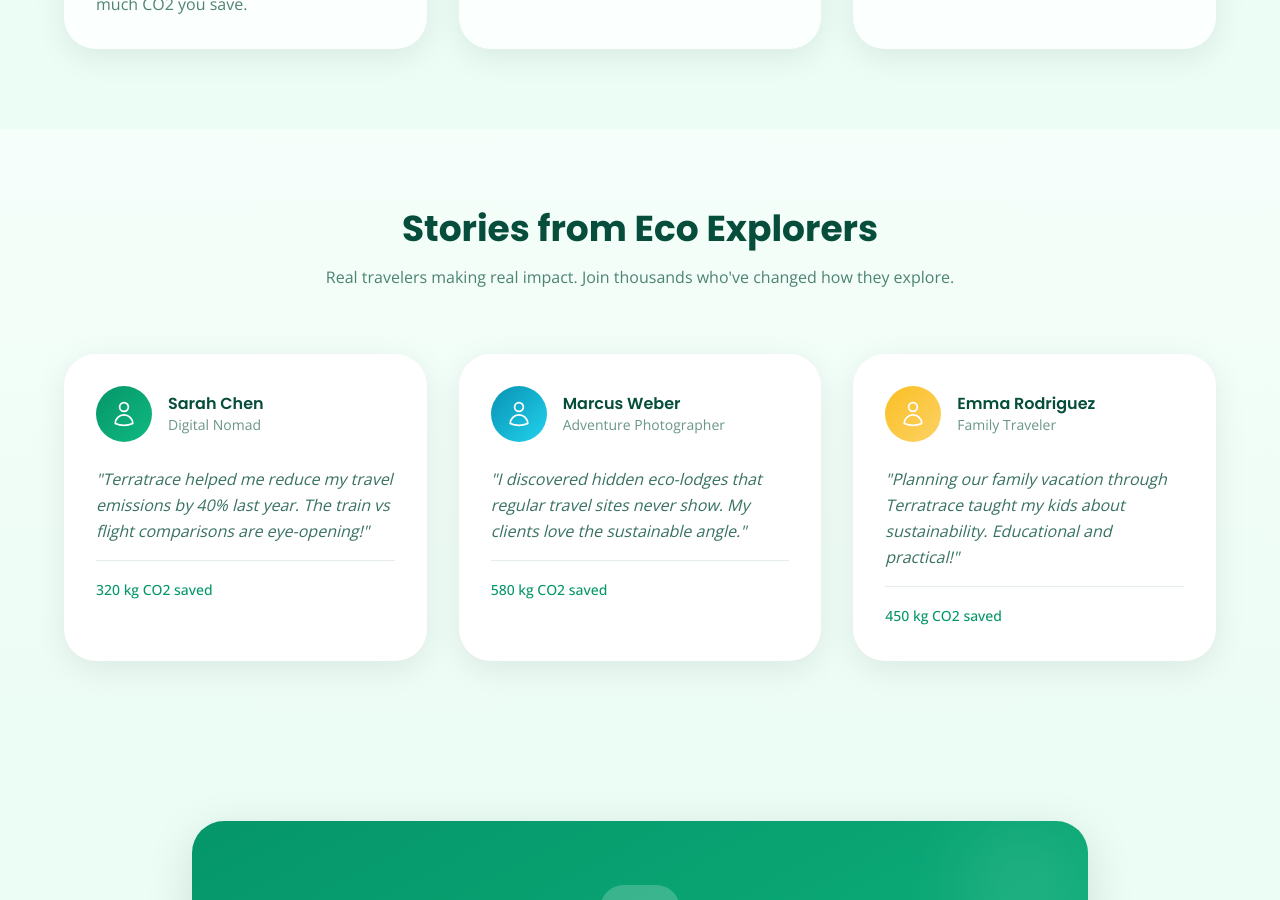
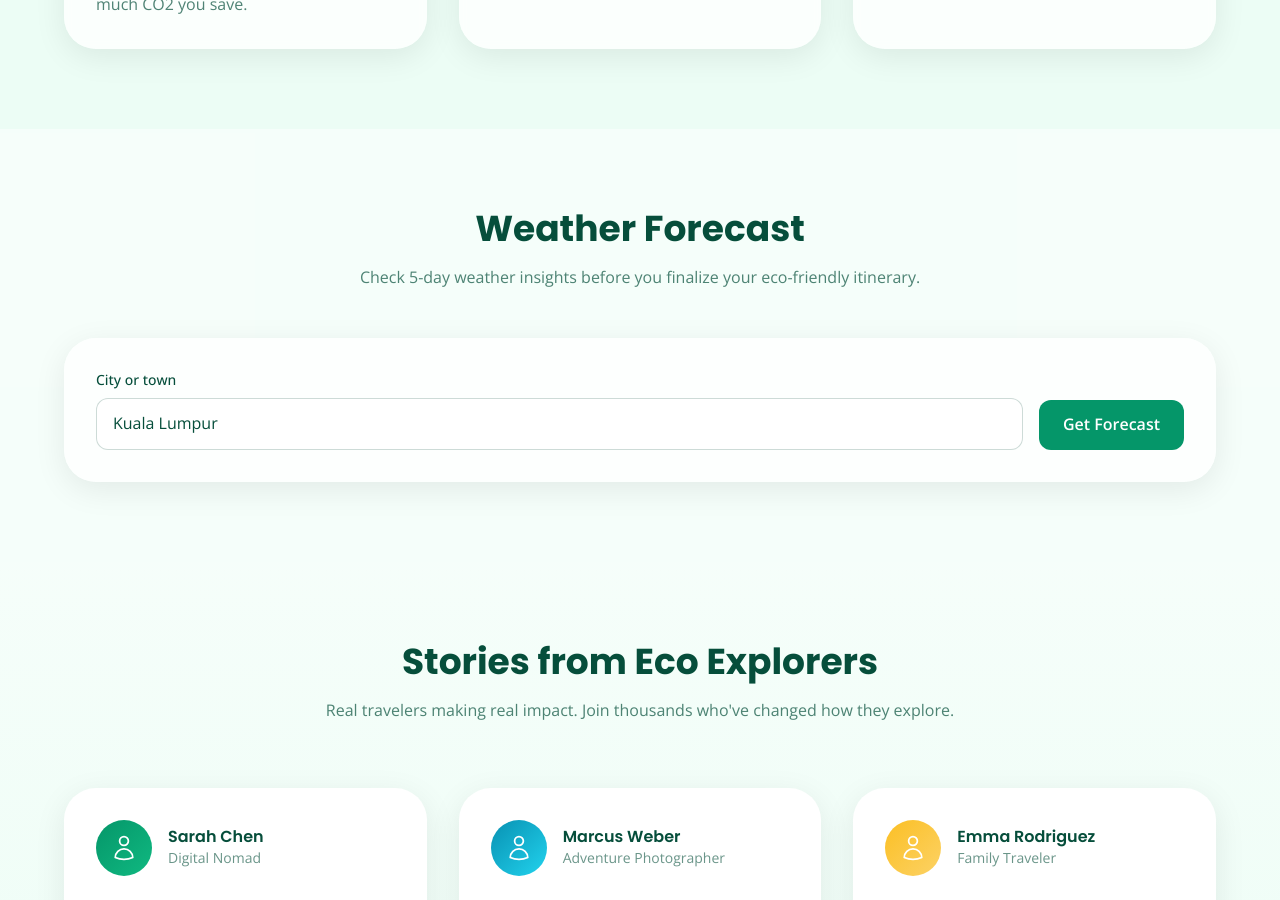
Before and after one commit to Heng-Yi-Kang/Terratrace, a Next.js app in the folder frontend/: page / in a window 1280 px wide. Shown: the part 1900-2800 px from the top of the page. Built offline with nearby package versions, Linux system fonts and the light colour scheme.

Commit message:
feat: add weather forecast UI section connected to backend API

```diff
--- a/frontend/src/app/page.tsx
+++ b/frontend/src/app/page.tsx
@@ -1,3 +1,5 @@
+import WeatherForecastSection from '@/components/weather-forecast-section'
+
 // Heroicons SVG Icons
 const LeafIcon = () => (
   <svg xmlns="http://www.w3.org/2000/svg" fill="none" viewBox="0 0 24 24" strokeWidth={1.5} stroke="currentColor" className="w-6 h-6">
@@ -55,6 +57,7 @@ const Navbar = () => (
         </a>
         <div className="hidden md:flex items-center gap-8">
           <a href="#features" className="text-text/70 hover:text-primary transition-colors duration-200 cursor-pointer font-medium">Features</a>
+          <a href="#weather" className="text-text/70 hover:text-primary transition-colors duration-200 cursor-pointer font-medium">Weather</a>
           <a href="#testimonials" className="text-text/70 hover:text-primary transition-colors duration-200 cursor-pointer font-medium">Stories</a>
           <a href="#cta" className="text-text/70 hover:text-primary transition-colors duration-200 cursor-pointer font-medium">About</a>
         </div>
@@ -404,6 +407,7 @@ export default function Home() {
       <HeroSection />
       <ProblemSection />
       <FeaturesSection />
+      <WeatherForecastSection />
       <TestimonialsSection />
       <CTASection />
       <Footer />
--- /dev/null
+++ b/frontend/src/components/weather-forecast-section.tsx
@@ -0,0 +1,180 @@
+'use client'
+
+import Image from 'next/image'
+import { FormEvent, useMemo, useState } from 'react'
+
+type ForecastItem = {
+  date: string
+  temperature: number
+  minTemperature: number
+  maxTemperature: number
+  humidity: number
+  description: string
+  summary: string
+  icon: string
+  windSpeed: number
+}
+
+type WeatherResponse = {
+  city: string
+  country: string
+  units: 'metric' | 'imperial' | string
+  forecast: ForecastItem[]
+}
+
+const toDayLabel = (isoDate: string): string => {
+  const parsed = new Date(`${isoDate}T00:00:00`)
+  return parsed.toLocaleDateString(undefined, {
+    weekday: 'short',
+    month: 'short',
+    day: 'numeric',
+  })
+}
+
+const toUnitLabel = (units: string): string => {
+  if (units === 'imperial') return '°F'
+  return '°C'
+}
+
+export default function WeatherForecastSection() {
+  const [city, setCity] = useState('Kuala Lumpur')
+  const [searchedCity, setSearchedCity] = useState('')
+  const [loading, setLoading] = useState(false)
+  const [error, setError] = useState('')
+  const [result, setResult] = useState<WeatherResponse | null>(null)
+
+  const unitLabel = useMemo(() => toUnitLabel(result?.units || 'metric'), [result?.units])
+
+  const fetchWeather = async (event: FormEvent<HTMLFormElement>) => {
+    event.preventDefault()
+
+    const normalizedCity = city.trim()
+    if (!normalizedCity) {
+      setError('Please enter a city name.')
+      setResult(null)
+      return
+    }
+
+    setLoading(true)
+    setError('')
+
+    try {
+      const baseUrl = process.env.NEXT_PUBLIC_API_BASE_URL || 'http://localhost:3001'
+      const response = await fetch(`${baseUrl}/api/weather/forecast?city=${encodeURIComponent(normalizedCity)}`)
+      const data = (await response.json()) as WeatherResponse & { error?: string }
+
+      if (!response.ok) {
+        throw new Error(data.error || 'Failed to fetch weather forecast.')
+      }
+
+      setResult(data)
+      setSearchedCity(normalizedCity)
+    } catch (err) {
+      const message = err instanceof Error ? err.message : 'Failed to fetch weather forecast.'
+      setError(message)
+      setResult(null)
+    } finally {
+      setLoading(false)
+    }
+  }
+
+  return (
+    <section id="weather" className="py-20 px-4 bg-white/50">
+      <div className="max-w-6xl mx-auto">
+        <div className="text-center mb-12">
+          <h2 className="font-heading font-bold text-3xl md:text-4xl text-text mb-4">Weather Forecast</h2>
+          <p className="text-text/70 max-w-2xl mx-auto">
+            Check 5-day weather insights before you finalize your eco-friendly itinerary.
+          </p>
+        </div>
+
+        <div className="bg-white/80 backdrop-blur-sm rounded-organic-lg p-6 md:p-8 shadow-organic">
+          <form onSubmit={fetchWeather} className="flex flex-col md:flex-row gap-4 md:items-end">
+            <div className="flex-1">
+              <label htmlFor="city" className="block text-sm font-medium text-text mb-2">
+                City or town
+              </label>
+              <input
+                id="city"
+                value={city}
+                onChange={(event) => setCity(event.target.value)}
+                placeholder="e.g., Singapore"
+                className="w-full px-4 py-3 rounded-xl border border-text/20 text-text bg-white focus:outline-none focus:ring-2 focus:ring-primary/40 focus:border-primary transition-colors duration-200"
+              />
+            </div>
+            <button
+              type="submit"
+              disabled={loading}
+              className="bg-primary text-white px-6 py-3 rounded-xl font-semibold hover:bg-secondary disabled:opacity-70 disabled:cursor-not-allowed transition-colors duration-200 cursor-pointer"
+            >
+              {loading ? 'Checking weather...' : 'Get Forecast'}
+            </button>
+          </form>
+
+          {error && (
+            <div className="mt-4 rounded-xl border border-red-200 bg-red-50 px-4 py-3 text-red-700">
+              {error}
+            </div>
+          )}
+
+          {result && (
+            <div className="mt-8">
+              <div className="flex items-center justify-between flex-wrap gap-3 mb-5">
+                <h3 className="font-heading font-semibold text-xl text-text">
+                  {result.city}, {result.country}
+                </h3>
+                <p className="text-sm text-text/60">Showing forecast for: {searchedCity}</p>
+              </div>
+
+              <div className="grid sm:grid-cols-2 lg:grid-cols-5 gap-4">
+                {result.forecast.map((item) => (
+                  <article
+                    key={item.date}
+                    className="bg-background rounded-2xl p-4 shadow-organic border border-white/70"
+                  >
+                    <p className="text-sm font-medium text-text/80">{toDayLabel(item.date)}</p>
+                    <div className="mt-2 flex items-center gap-2">
+                      {item.icon ? (
+                        <Image
+                          src={`https://openweathermap.org/img/wn/${item.icon}@2x.png`}
+                          alt={item.description}
+                          width={48}
+                          height={48}
+                          className="w-12 h-12"
+                          unoptimized
+                        />
+                      ) : null}
+                      <div>
+                        <p className="font-heading font-semibold text-2xl text-text leading-none">
+                          {item.temperature}
+                          {unitLabel}
+                        </p>
+                        <p className="text-xs text-text/70 capitalize">{item.description}</p>
+                      </div>
+                    </div>
+                    <dl className="mt-3 text-xs text-text/70 space-y-1">
+                      <div className="flex items-center justify-between gap-3">
+                        <dt>High / Low</dt>
+                        <dd>
+                          {item.maxTemperature}{unitLabel} / {item.minTemperature}{unitLabel}
+                        </dd>
+                      </div>
+                      <div className="flex items-center justify-between gap-3">
+                        <dt>Humidity</dt>
+                        <dd>{item.humidity}%</dd>
+                      </div>
+                      <div className="flex items-center justify-between gap-3">
+                        <dt>Wind</dt>
+                        <dd>{item.windSpeed} m/s</dd>
+                      </div>
+                    </dl>
+                  </article>
+                ))}
+              </div>
+            </div>
+          )}
+        </div>
+      </div>
+    </section>
+  )
+}
```
